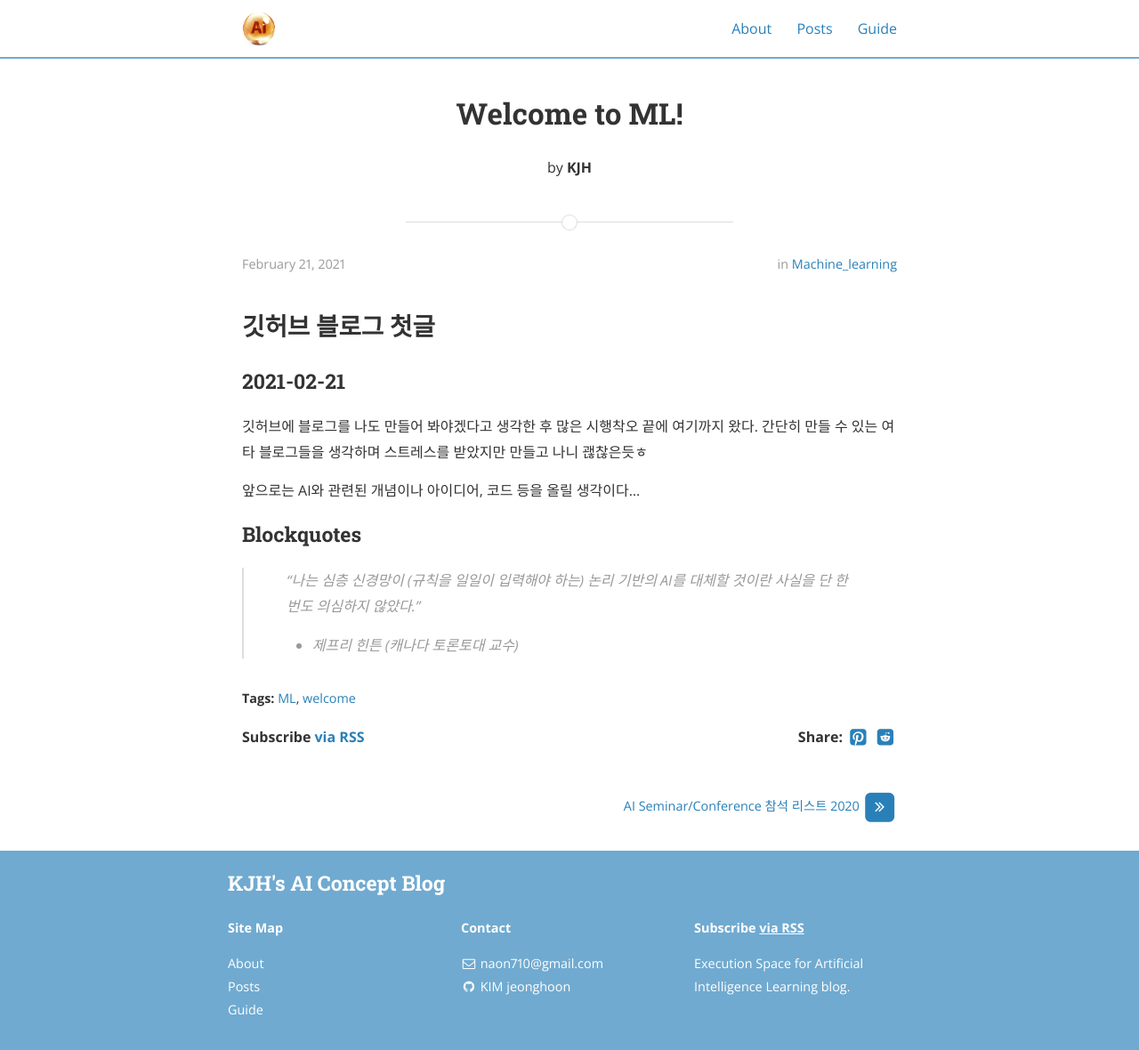
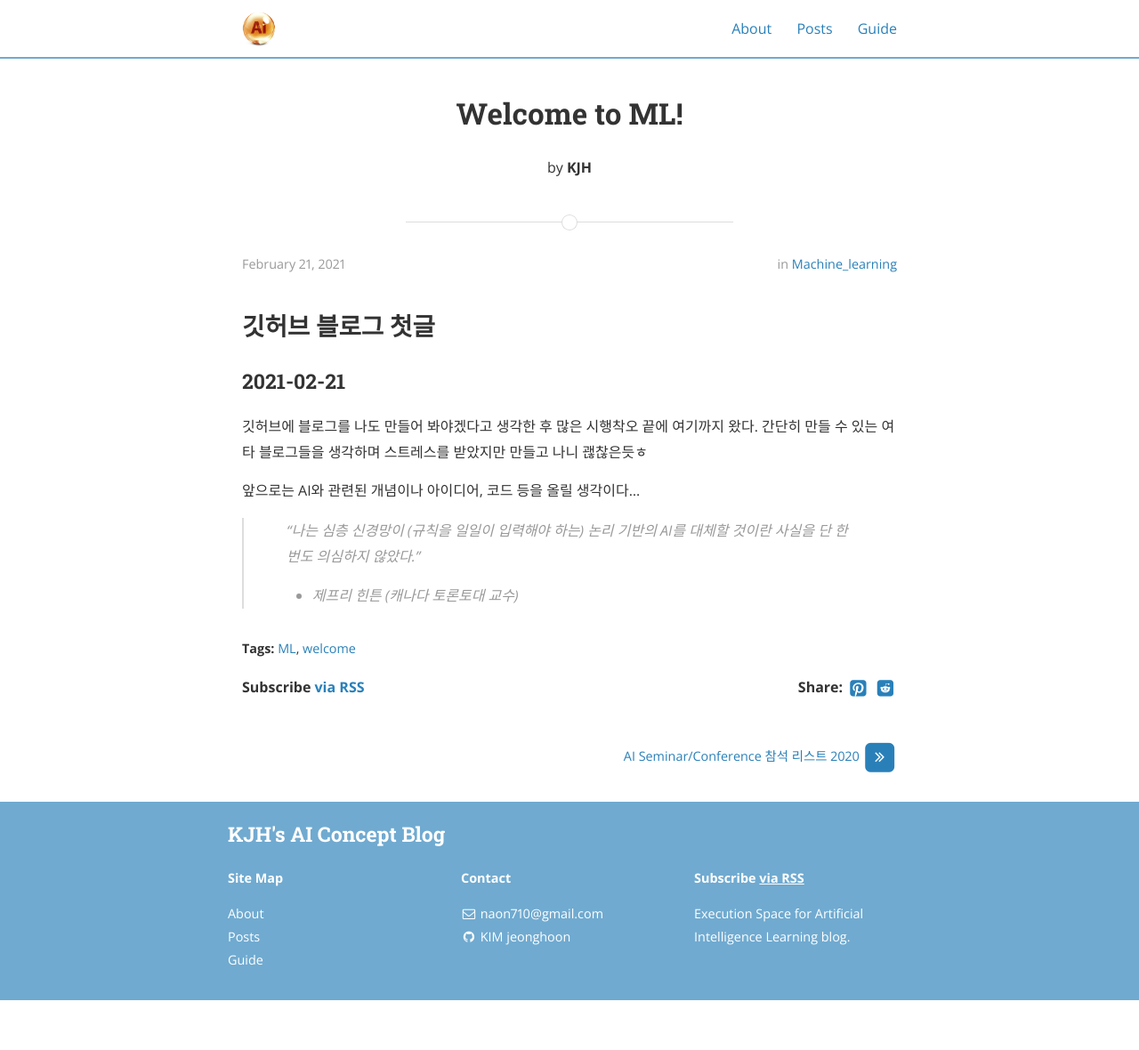
Before and after one commit to jeonghoonkim1211/jeonghoonkim1211.github.io, a Jekyll site: the page built from _posts/2021-02-21-welcome-to-ML.markdown, in a window 1280 px wide and 1180 px high. Shown: the whole window at 89% size. Built offline with Jekyll 4.4.1, drawn with Linux system fonts in a browser that asks for light colours; nearby versions of some CDN libraries.

Commit message:
Update 2021-02-21-welcome-to-ML.markdown

```diff
--- a/_posts/2021-02-21-welcome-to-ML.markdown
+++ b/_posts/2021-02-21-welcome-to-ML.markdown
@@ -17,6 +17,5 @@ tags:	ML welcome
 앞으로는 AI와 관련된 개념이나 아이디어, 코드 등을 올릴 생각이다...
 
 
-### Blockquotes
 > "나는 심층 신경망이 (규칙을 일일이 입력해야 하는) 논리 기반의 AI를 대체할 것이란 사실을 단 한 번도 의심하지 않았다.”
  - 제프리 힌튼 (캐나다 토론토대 교수)
```
